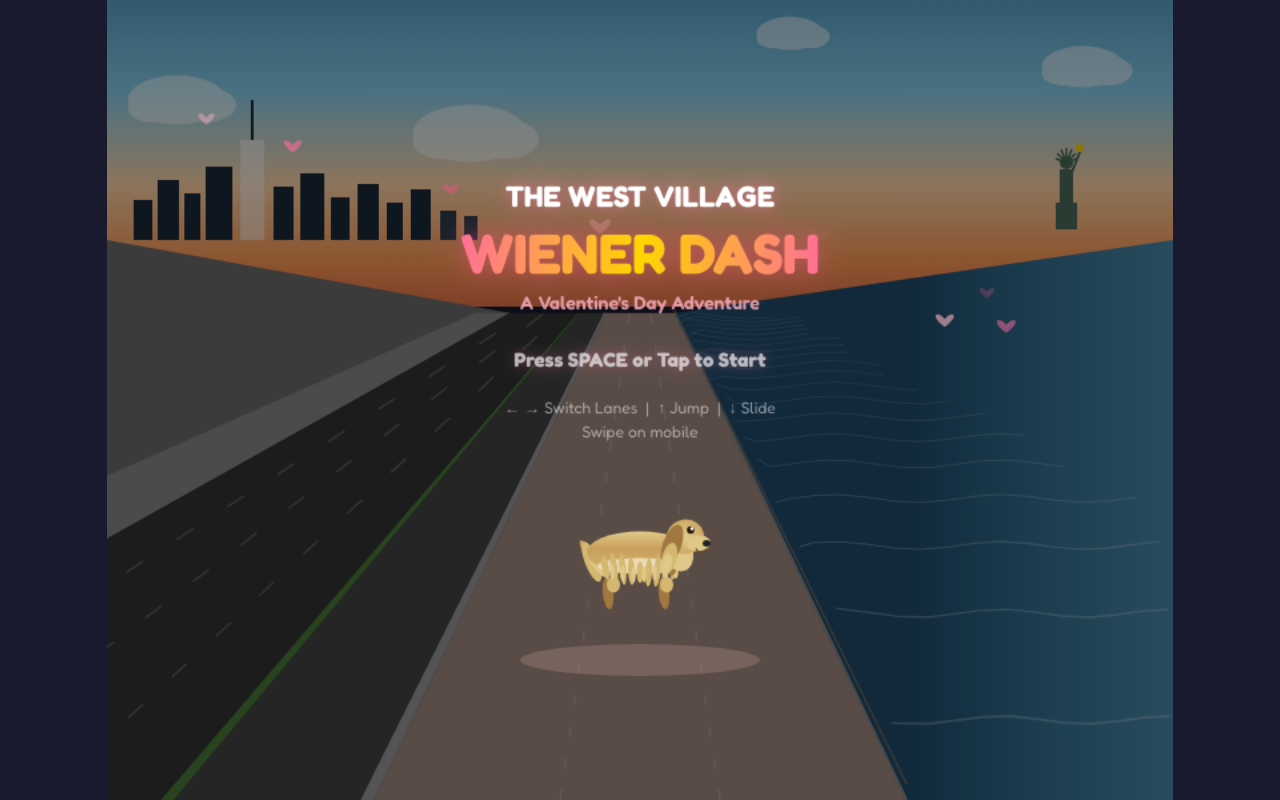
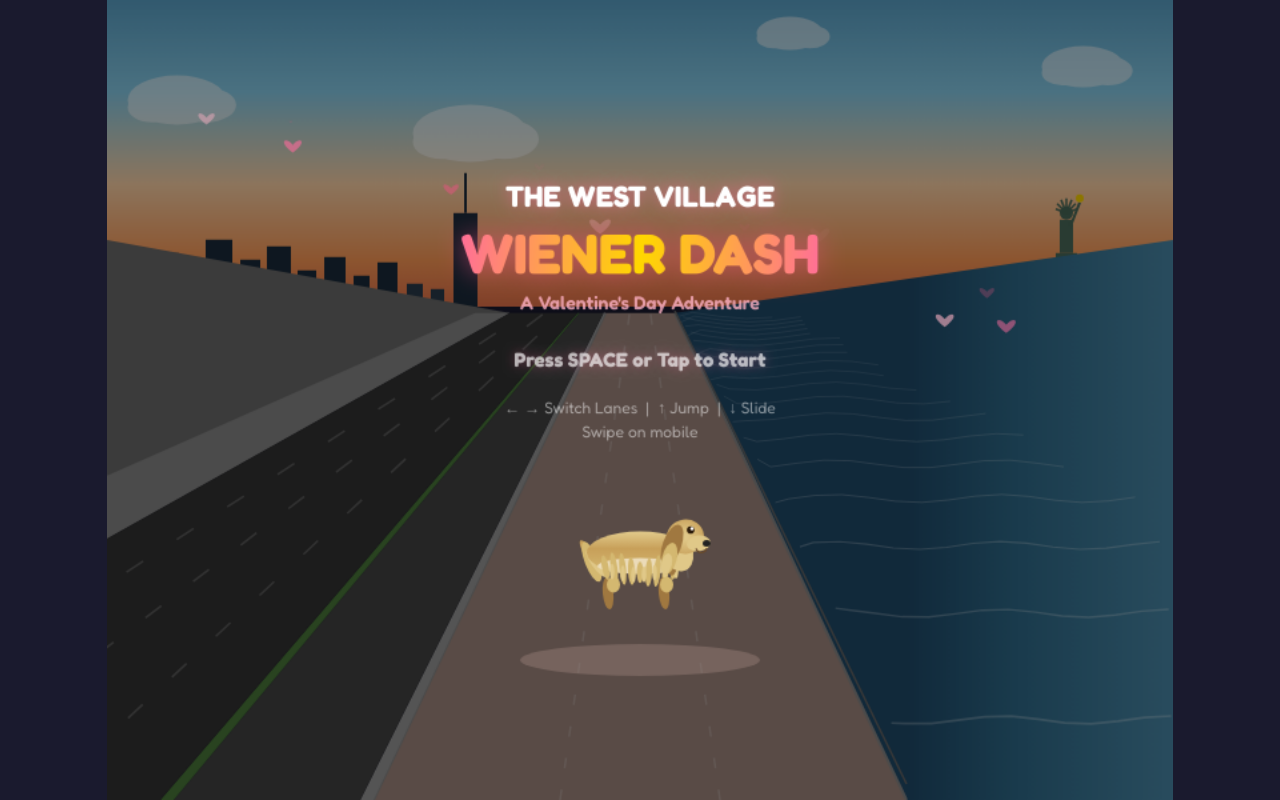
Before and after one commit to leigharubin/wiener-dash, a plain HTML site: page index.html in a window 1280 px wide. Drawn offline with nearby package versions, Linux system fonts and the light colour scheme.

Commit message:
feat: Add comprehensive game documentation and refine skyline and Statue of Liberty drawing for improved perspective, including minor UI text and color updates.

```diff
--- a/index.html
+++ b/index.html
@@ -1291,48 +1291,53 @@ function drawCloud(x, y, r) {
 }
 
 function drawNYCSkylineLeft() {
-  const y = VANISH_Y; // Grounded on horizon
+  // Use projected horizon (where ground meets sky at MAX_Z) instead of VANISH_Y
+  const horizonProject = project(0, 0, MAX_Z);
+  const y = horizonProject.y; // Grounded on visual horizon
   const startX = 20;
 
-  // Freedom Tower (1 WTC) - tallest with spire
-  ctx.fillRect(startX + 80, y - 75, 18, 75);
-  ctx.beginPath();
-  ctx.moveTo(startX + 89, y - 75);
-  ctx.lineTo(startX + 89, y - 100);
-  ctx.lineTo(startX + 89, y - 75);
-  ctx.fill();
-  // Draw spire as line
-  ctx.strokeStyle = COL.skyline;
-  ctx.lineWidth = 2;
-  ctx.beginPath();
-  ctx.moveTo(startX + 89, y - 75);
-  ctx.lineTo(startX + 89, y - 105);
-  ctx.stroke();
-
-  // Other downtown Manhattan buildings
+  // Downtown Manhattan buildings (left to right, smaller to larger)
   ctx.fillStyle = COL.skyline;
   ctx.fillRect(startX, y - 30, 14, 30);
   ctx.fillRect(startX + 18, y - 45, 16, 45);
   ctx.fillRect(startX + 38, y - 35, 12, 35);
   ctx.fillRect(startX + 54, y - 55, 20, 55);
-  ctx.fillRect(startX + 105, y - 40, 15, 40);
-  ctx.fillRect(startX + 125, y - 50, 18, 50);
-  ctx.fillRect(startX + 148, y - 32, 14, 32);
-  ctx.fillRect(startX + 168, y - 42, 16, 42);
-  ctx.fillRect(startX + 190, y - 28, 12, 28);
-  ctx.fillRect(startX + 208, y - 38, 15, 38);
-
-  // Fade buildings toward center
+  ctx.fillRect(startX + 80, y - 40, 15, 40);
+  ctx.fillRect(startX + 100, y - 50, 18, 50);
+  ctx.fillRect(startX + 123, y - 32, 14, 32);
+  ctx.fillRect(startX + 143, y - 42, 16, 42);
+  ctx.fillRect(startX + 165, y - 28, 12, 28);
+  ctx.fillRect(startX + 183, y - 38, 15, 38);
+
+  // Fade buildings toward Freedom Tower
   ctx.fillStyle = COL.skylineLight;
-  ctx.fillRect(startX + 230, y - 22, 12, 22);
-  ctx.fillRect(startX + 248, y - 18, 10, 18);
+  ctx.fillRect(startX + 205, y - 22, 12, 22);
+  ctx.fillRect(startX + 223, y - 18, 10, 18);
+
+  // Freedom Tower (1 WTC) - tallest with spire, now on the right
+  ctx.fillStyle = COL.skyline;
+  ctx.fillRect(startX + 240, y - 75, 18, 75);
+  ctx.beginPath();
+  ctx.moveTo(startX + 249, y - 75);
+  ctx.lineTo(startX + 249, y - 100);
+  ctx.lineTo(startX + 249, y - 75);
+  ctx.fill();
+  // Draw spire as line
+  ctx.strokeStyle = COL.skyline;
+  ctx.lineWidth = 2;
+  ctx.beginPath();
+  ctx.moveTo(startX + 249, y - 75);
+  ctx.lineTo(startX + 249, y - 105);
+  ctx.stroke();
 }
 
 function drawStatueOfLiberty() {
-  const y = VANISH_Y - 8;
+  // Use projected horizon (where ground meets sky at MAX_Z) instead of VANISH_Y
+  const horizonProject = project(0, 0, MAX_Z);
+  const y = horizonProject.y - 25; // Raised higher for better visibility
   const x = W - 80;
 
-  // Small in distance (perspective)
+  // Larger and more visible (scaled up)
   ctx.fillStyle = '#4A6B5A'; // Copper green color
 
   // Pedestal
@@ -2756,8 +2761,8 @@ function drawFinaleScene() {
         o.start(t); o.stop(t + 0.03); } catch(e) {}
     }
     ctx.save();
-    ctx.shadowColor = 'rgba(255,255,255,0.3)'; ctx.shadowBlur = 6;
-    ctx.fillStyle = COL.white;
+    ctx.shadowColor = 'rgba(231,84,128,0.3)'; ctx.shadowBlur = 6;
+    ctx.fillStyle = COL.pink; // Changed from white for visibility
     ctx.font = 'bold 22px Fredoka';
     ctx.textAlign = 'center';
     ctx.fillText(text1.substring(0, Math.min(chars1, text1.length)), W/2, 100);
@@ -2853,9 +2858,9 @@ function drawDoneScene() {
   ctx.font = 'bold 30px Fredoka';
   ctx.fillText("Happy Valentine's Day!", 0, 0);
   ctx.shadowBlur = 0;
-  ctx.fillStyle = COL.white;
+  ctx.fillStyle = COL.pink; // Changed from white for better visibility
   ctx.font = 'bold 20px Fredoka';
-  ctx.fillText('I love you!', 0, 45);
+  ctx.fillText('I love lamp 💡', 0, 45);
   ctx.restore();
 
   // Big beating heart with particle ring
```
Also changed, not shown: 1 other file.
